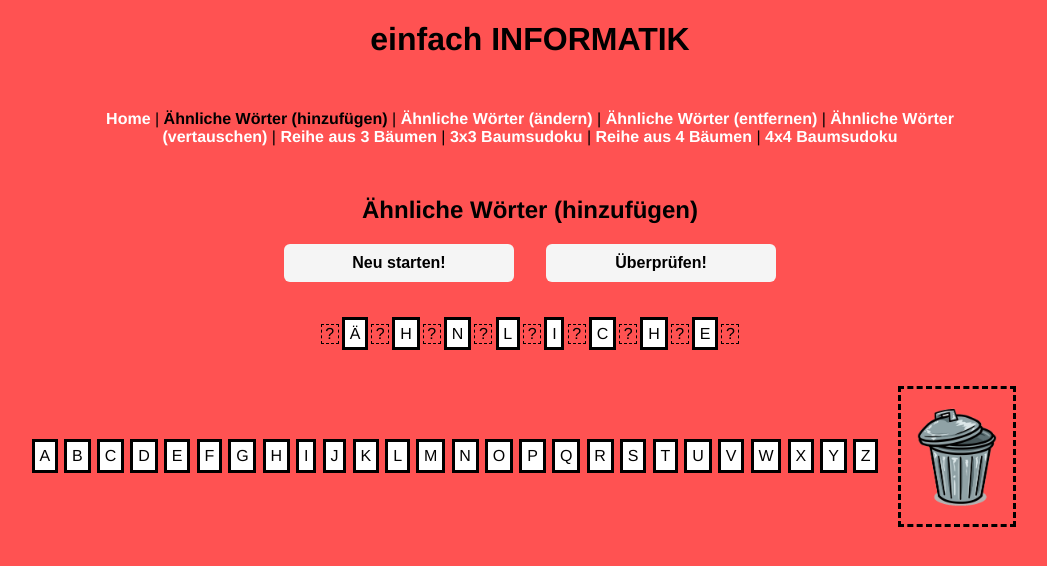
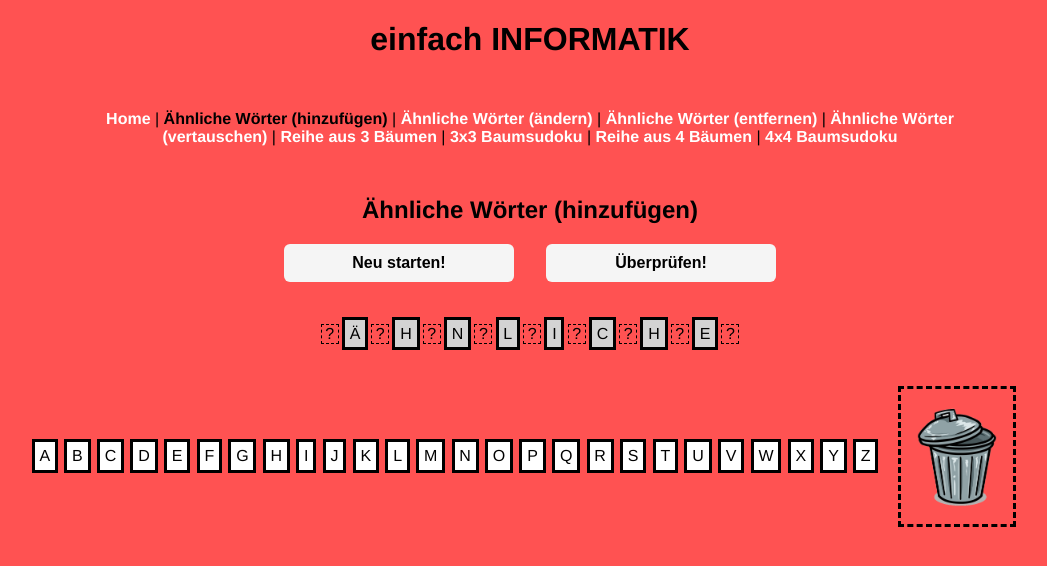
Before and after one commit to fbuetler/e-learning-environment, a Vue app in the folder vue-ts/: page /wordsadd in a window 1280 px wide. Shown: the top 566 px of the page, without its empty margins (110-1157 px from the left). Built offline with nearby package versions, Linux system fonts and the light colour scheme.

Commit message:
add at most 1 char and highlight locked chars

```diff
--- a/vue-ts/src/components/words/Add.vue
+++ b/vue-ts/src/components/words/Add.vue
@@ -13,6 +13,7 @@
         </div>
         <div
           class="char"
+          :class="{ locked: element.locked }"
           draggable
           @dragover.prevent
           @dragend.prevent
@@ -34,7 +35,7 @@
     <div class="interaction-container">
       <Alphabet
         :selectedChar="selectedChar"
-        @char-selected="(char) => charSelected(char)"
+        @char-selected="selectedChar = $event"
       />
       <Trashcan @trashed-element="(event) => trashElement(event)" />
     </div>
@@ -65,6 +66,7 @@ export default class Add extends Vue {
   private word: { id: number; char: string; locked: boolean }[] = null;
   private similarWords: string[] = null;
   private selectedChar: string = null;
+  private charAdded = false;
 
   created() {
     if (this.word === null) {
@@ -81,6 +83,7 @@ export default class Add extends Vue {
 
     this.similarWords = this.words[this.dataKey][key];
     this.word = new Array<{ id: number; char: string; locked: boolean }>();
+    this.charAdded = false;
 
     for (let i = 0; i < wordParts.length; i++) {
       this.word.push({
@@ -98,17 +101,17 @@ export default class Add extends Vue {
     this.$emit("evaluated-game", isCorrect);
   }
 
-  private charSelected(char: string) {
-    this.selectedChar = char;
-  }
-
   private addChar(addBefore: number) {
+    if (this.selectedChar === null || this.charAdded) {
+      return;
+    }
     this.word.splice(addBefore, 0, {
       id: Math.max(...this.word.map((el) => el.id)) + 1,
       char: this.selectedChar,
       locked: false,
     });
     this.selectedChar = null;
+    this.charAdded = true;
   }
 
   private dragChar(event: DragEvent, id: string) {
@@ -121,6 +124,7 @@ export default class Add extends Vue {
       return;
     }
     this.word = this.word.filter((el) => el.id !== id);
+    this.charAdded = false;
   }
 }
 </script>
@@ -150,6 +154,9 @@ export default class Add extends Vue {
   padding: 0.3em;
   margin: 0.2em;
 }
+.locked {
+  background: lightgray;
+}
 .interaction-container {
   display: flex;
   flex-direction: row;
```
